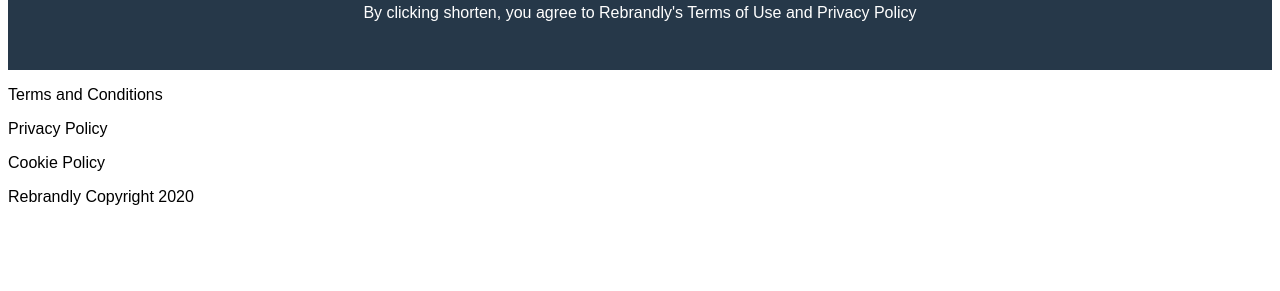
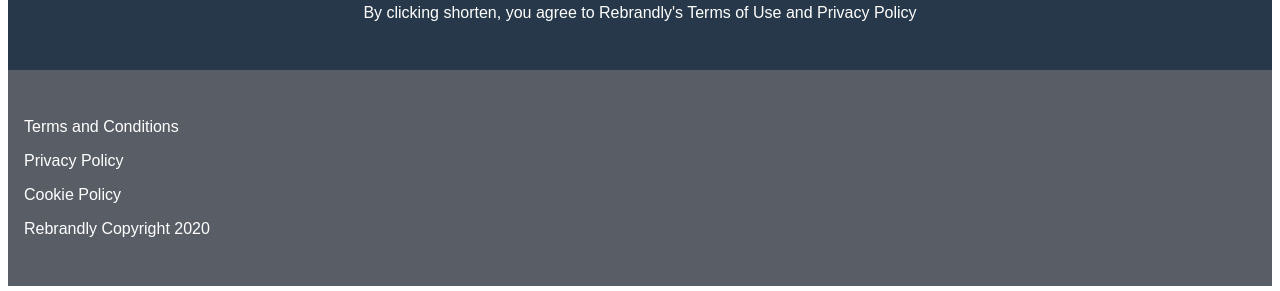
Before and after one commit to cmaragh/apollo-client, a React (Create React App) app: page / in a window 1280 px wide. Shown: the part 979-1270 px from the top of the page. Before the commit the page ends 1201 px from the top, so only its background shows below. Built offline with nearby package versions, Linux system fonts and the light colour scheme.

Commit message:
Adjusted Terms Container styling

```diff
--- a/src/Components/TermsContainer.css
+++ b/src/Components/TermsContainer.css
@@ -0,0 +1,6 @@
+.terms-container {
+  text-align: left;
+  background-color: #595d66;
+  color: white;
+  padding: 2em 1em;
+}
--- a/src/Components/TermsContainer.js
+++ b/src/Components/TermsContainer.js
@@ -1,8 +1,10 @@
 import React from "react";
+
+import "./TermsContainer.css";
 
 const TermsContainer = (props) => {
   return (
-    <div style={{ textAlign: "left" }}>
+    <div className="terms-container">
       <p>Terms and Conditions</p>
       <p>Privacy Policy</p>
       <p>Cookie Policy</p>
```
